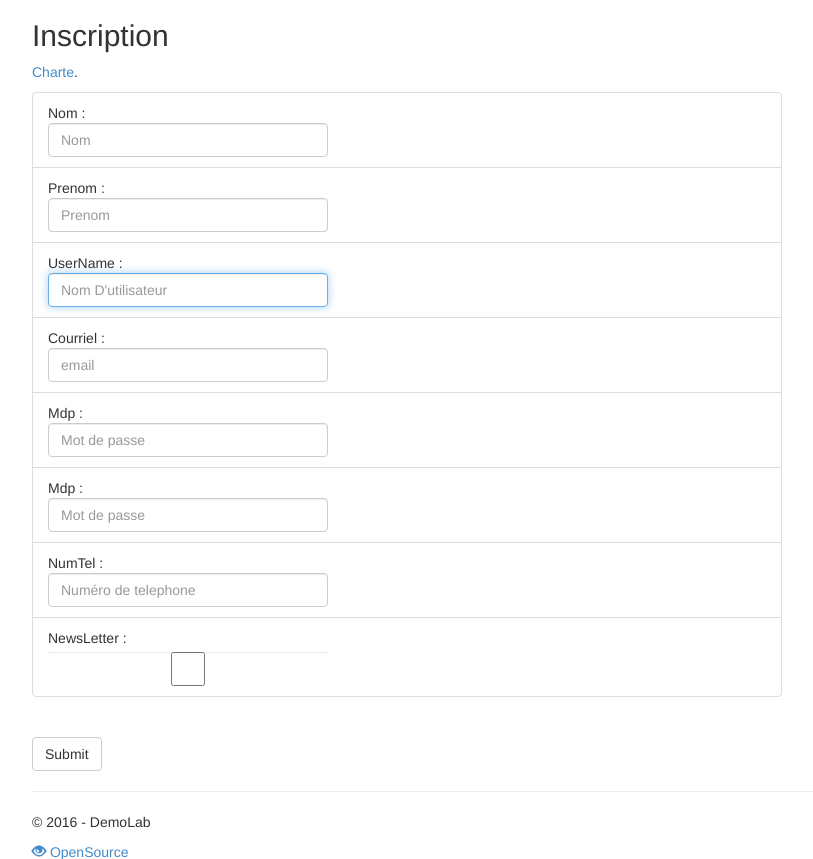
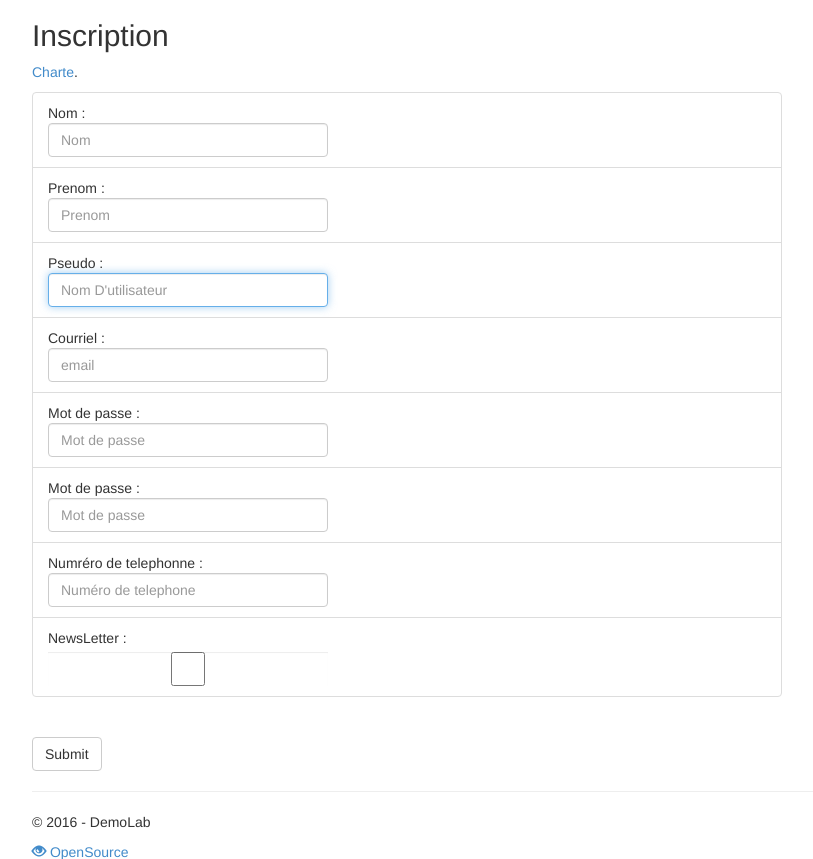
Before and after one commit to graoulab/PyFabManager, a Django app: page /fr/register/ in a window 1280 px wide. Shown: the part 51-910 px from the top of the page, without its empty margins (38-851 px from the left). Run offline with Django 3.2, Linux system fonts and the light colour scheme; parts of the project's set-up code (start-up, migrations or seed data) failed here and were passed over; some libraries are stand-ins or nearby versions.

Commit message:
Correction label

```diff
--- a/app/forms/authentification.py
+++ b/app/forms/authentification.py
@@ -11,8 +11,8 @@ class BootstrapAuthenticationForm(AuthenticationForm):
     username = forms.CharField(max_length=254,
                                widget=forms.TextInput({
                                    'class': 'form-control',
-                                   'placeholder': 'User name'}))
+                                   'placeholder': _('Pseudo')}))
     password = forms.CharField(label=_("Password"),
                                widget=forms.PasswordInput({
                                    'class': 'form-control',
-                                   'placeholder':'Password'}))
+                                   'placeholder':_('Mot de passe')}))
--- a/app/forms/register.py
+++ b/app/forms/register.py
@@ -8,17 +8,17 @@ class UserCreateForm(UserCreationForm):
                                 required=True,max_length=254,
                                widget=forms.TextInput({
                                    'class': 'form-control',
-                                   'placeholder': "Nom"}))
+                                   'placeholder': _("Nom")}))
     Prenom = forms.CharField(label=_("Prenom"),
                                 required=True,max_length=254,
                                widget=forms.TextInput({
                                    'class': 'form-control',
-                                   'placeholder': "Prenom"}))
+                                   'placeholder': _("Prenom")}))
     username = forms.CharField(label=_("Nom D'utilisateur"),
                                 required=True,max_length=254,
                                widget=forms.TextInput({
                                    'class': 'form-control',
-                                   'placeholder': "Nom D'utilisateur"}))
+                                   'placeholder': _("Nom D'utilisateur")}))
     email = forms.EmailField(required=True,max_length=254,
                                widget=forms.TextInput({
                                    'class': 'form-control',
@@ -26,13 +26,13 @@ class UserCreateForm(UserCreationForm):
     password1 = forms.CharField(label=_("Mot de passe"),
                                widget=forms.PasswordInput({
                                    'class': 'form-control',
-                                   'placeholder':'Mot de passe'}),required=True)
+                                   'placeholder':_('Mot de passe')}),required=True)
     password2 = password1
     PhoneNumber = forms.CharField(label=_("Numéro de telephone"),
                                 required=True,max_length=15,
                                widget=forms.TextInput({
                                    'class': 'form-control',
                                    'placeholder': 'Numéro de telephone'}))
-    NewsLetter = forms.BooleanField(label="Recevoir la newsletter",widget=forms.CheckboxInput({
+    NewsLetter = forms.BooleanField(label=_("Recevoir la newsletter"),widget=forms.CheckboxInput({
                                    'class': 'form-control',
                                    } ) )
--- a/app/templates/app/login.html
+++ b/app/templates/app/login.html
@@ -11,13 +11,13 @@
                 <h4>{% trans "USeLocalLogin" %}</h4>
                 <hr />
                 <div class="form-group">
-                    <label for="id_username" class="col-md-2 control-label">{% trans "UserName" %}</label>
+                    <label for="id_username" class="col-md-2 control-label">{% trans "Pseudo" %}</label>
                     <div class="col-md-10">
                         {{ form.username }}
                     </div>
                 </div>
                 <div class="form-group">
-                    <label for="id_password" class="col-md-2 control-label">{% trans "Mdp" %}</label>
+                    <label for="id_password" class="col-md-2 control-label">{% trans "Mot de passe" %}</label>
                     <div class="col-md-10">
                         {{ form.password }}
                     </div>
--- a/app/templates/app/register.html
+++ b/app/templates/app/register.html
@@ -12,11 +12,11 @@
     <ul class="list-group">
         <li class="list-group-item"> {% trans "Nom" %} : {{ form.Nom }}</li>
         <li class="list-group-item"> {% trans "Prenom" %} : {{ form.Prenom }}</li>
-        <li class="list-group-item">{% trans "UserName" %} : {{ form.username }}</li>
+        <li class="list-group-item">{% trans "Pseudo" %} : {{ form.username }}</li>
         <li class="list-group-item">{% trans "Email" %} : {{ form.email }}</li>
-        <li class="list-group-item">{% trans "Mdp" %} : {{ form.password1 }}</li>
-        <li class="list-group-item">{% trans "Mdp" %} : {{ form.password2 }}</li>
-        <li class="list-group-item">{% trans "NumTel" %} : {{ form.PhoneNumber }}</li>
+        <li class="list-group-item">{% trans "Mot de passe" %} : {{ form.password1 }}</li>
+        <li class="list-group-item">{% trans "Mot de passe" %} : {{ form.password2 }}</li>
+        <li class="list-group-item">{% trans "Numréro de telephonne" %} : {{ form.PhoneNumber }}</li>
         <li class="list-group-item"> {% trans "NewsLetter" %} : {{ form.NewsLetter }}</li>
     </ul>
     </br>
```
